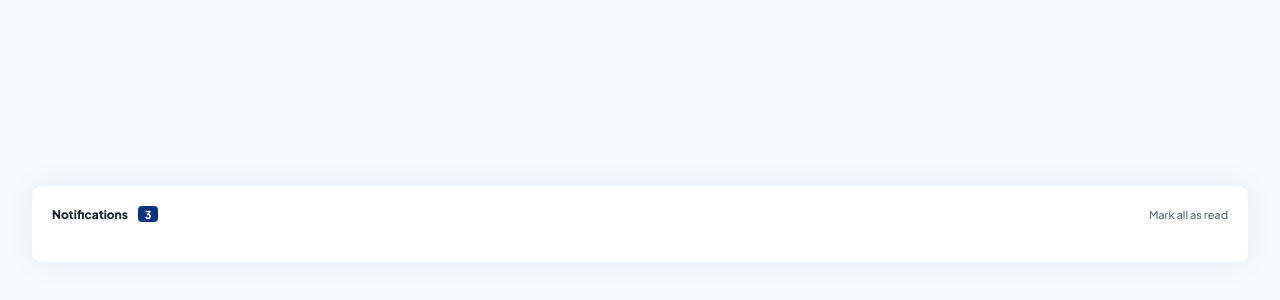
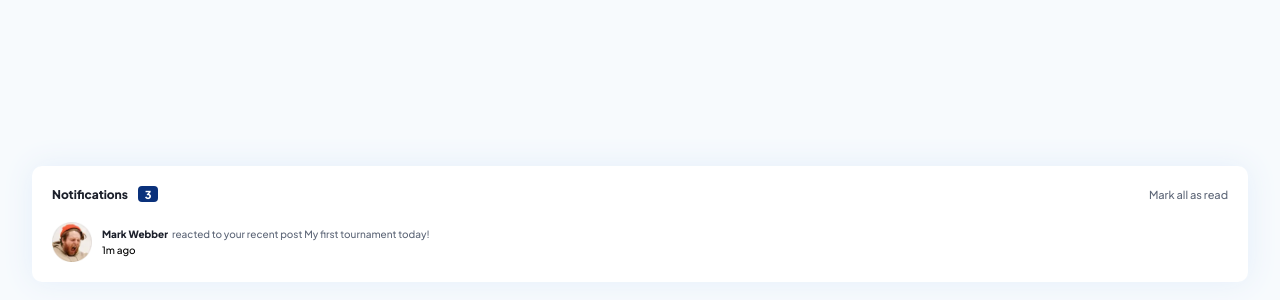
Before and after one commit to amirhossein-peyvand/notifications-page, a React (Vite) app: page / in a window 1280 px wide. Shown: the part 176-476 px from the top of the page. Built offline with nearby package versions, Linux system fonts and the light colour scheme.

Commit message:
Basics of building notification component

```diff
--- a/src/App.tsx
+++ b/src/App.tsx
@@ -1,6 +1,7 @@
 import Navbar from "./components/Navbar";
 import Notification from "./components/Notification";
 import "./sass/App.scss";
+import markWebber from "./assets/avatar-mark-webber.webp";
 
 function App() {
   return (
@@ -9,7 +10,12 @@ function App() {
         <Navbar />
       </header>
       <main>
-        <Notification />
+        <Notification
+          fullName="Mark Webber"
+          profilePhoto={markWebber}
+          reactionText="reacted to your recent post My first tournament today!"
+          time="1m ago"
+        />
       </main>
     </div>
   );
--- a/src/components/Notification.tsx
+++ b/src/components/Notification.tsx
@@ -1,7 +1,7 @@
 import "../sass/Notification.scss";
 
 interface Props {
-  clubName?: string;
+  groupName?: string;
   commentText?: string;
   followText?: string;
   fullName: string;
@@ -10,14 +10,14 @@ interface Props {
   pic?: string;
   postName?: string;
   privateMessage?: string;
-  profilePhoto?: string;
+  profilePhoto: string;
   reactionText?: string;
   requestText?: string;
   time: string;
 }
 
 const Notification = ({
-  clubName,
+  groupName,
   commentText,
   followText,
   fullName,
@@ -31,7 +31,53 @@ const Notification = ({
   requestText,
   time,
 }: Props) => {
-  return <article className="notification"></article>;
+  const reaction = (
+    <>
+      {reactionText}
+      <strong className="postName" id="postName">
+        {postName}
+      </strong>
+    </>
+  );
+
+  const follow = <>{followText}</>;
+  const join = (
+    <>
+      {joinText} <strong className="group">{groupName}</strong>
+    </>
+  );
+  const request = <>{requestText}</>;
+  const comment = <>{commentText}</>;
+  const leave = <>{leaveText}</>;
+
+  return (
+    <article className="notification">
+      <section>
+        <picture className="profilePhotoContainer">
+          <img src={profilePhoto} alt={profilePhoto} />
+        </picture>
+        <div className="infoContainer">
+          <p>
+            <strong className="fullName">{fullName}</strong>
+            {reactionText
+              ? reaction
+              : followText
+              ? follow
+              : joinText
+              ? join
+              : requestText
+              ? request
+              : commentText
+              ? comment
+              : leave}
+          </p>
+          <span>{time}</span>
+          {privateMessage && <p className="privateMessage">{privateMessage}</p>}
+        </div>
+      </section>
+      {pic && <img src={pic} alt="pic" />}
+    </article>
+  );
 };
 
 export default Notification;
--- a/src/sass/Notification.scss
+++ b/src/sass/Notification.scss
@@ -1,4 +1,34 @@
 @import "colors.scss";
 
 .notification {
+  align-items: center;
+  display: flex;
+
+  section {
+    align-items: center;
+    display: flex;
+    column-gap: 1rem;
+
+    .profilePhotoContainer {
+      img {
+        width: 4rem;
+      }
+    }
+
+    .infoContainer {
+      display: flex;
+      flex-direction: column;
+      row-gap: 0.4rem;
+
+      p {
+        color: $dark-grayish-blue;
+        display: flex;
+        column-gap: 0.4rem;
+
+        .fullName {
+          color: $very-dark-blue;
+        }
+      }
+    }
+  }
 }
```
